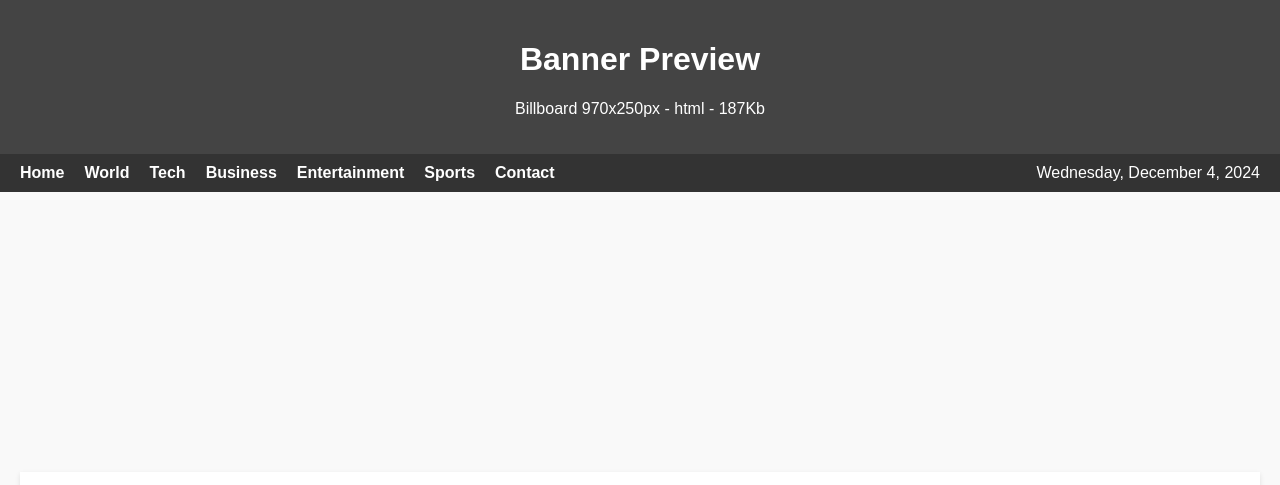
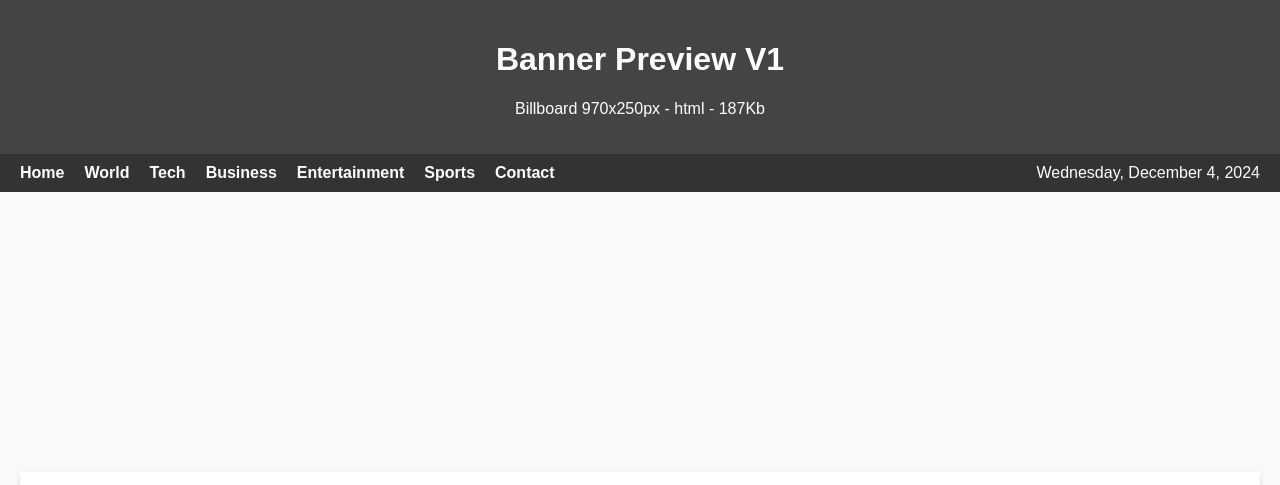
Before and after one commit to PabloMB92/Banners_PMB, a plain HTML site: page WebPreview/index.html in a window 1280 px wide. Shown: the top 485 px of the page. Drawn offline with Linux system fonts and the light colour scheme.

Commit message:
Update index.html

```diff
--- a/WebPreview/index.html
+++ b/WebPreview/index.html
@@ -138,7 +138,7 @@
 <body>
     <!-- Header -->
     <header>
-        <h1>Banner Preview</h1>
+        <h1>Banner Preview V1</h1>
         <p>Billboard 970x250px - html - 187Kb</p>
     </header>
 
```
